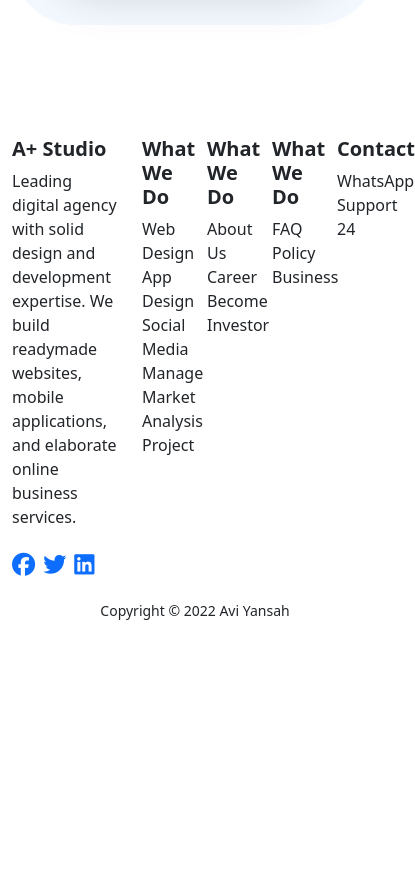
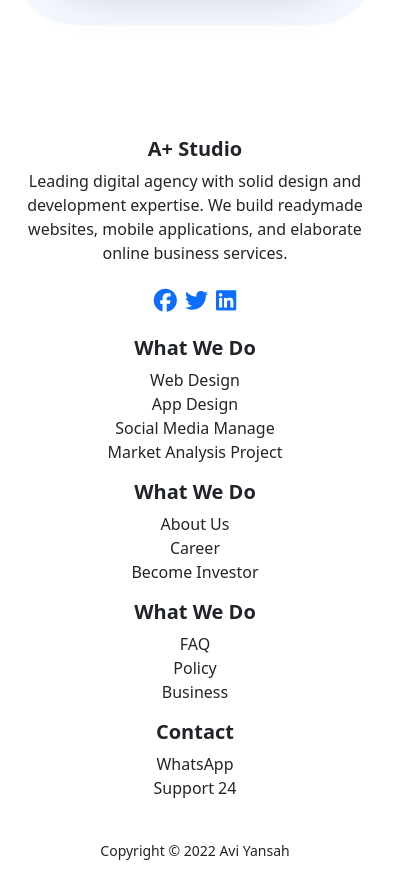
Before and after one commit to learnertariq/a_plus_studio, a plain HTML site: page index.html in a window 390 px wide. Shown: the part 4600-5469 px from the top of the page, 415 px wide, since content can reach past the window. Before the commit the page ends 5229 px from the top, so only its background shows below. Drawn offline with nearby package versions, Linux system fonts and the light colour scheme.

Commit message:
make responsive

```diff
--- a/index.html
+++ b/index.html
@@ -361,8 +361,15 @@
                 </p>
               </div>
             </div>
-            <div class="col d-flex align-items-center justify-content-center justify-content-lg-start">
-              <div class="align-middle contact__input-container ">
+            <div
+              class="
+                col
+                d-flex
+                align-items-center
+                justify-content-center justify-content-lg-start
+              "
+            >
+              <div class="align-middle contact__input-container">
                 <div
                   class="
                     input__wrapper
@@ -371,7 +378,6 @@
                     p-2
                     rounded-pill
                     d-flex
-
                   "
                 >
                   <input
@@ -398,8 +404,8 @@
          Footer Starts
    ----------------------->
     <footer class="container">
-      <div class="row justify-content-between">
-        <div class="col col-4">
+      <div class="row justify-content-between text-center text-sm-start">
+        <div class="col col-12 col-sm-4">
           <h3 class="h4 fw-bold fs-5">A+ Studio</h3>
           <p>
             Leading digital agency with solid design and development expertise.
@@ -407,13 +413,22 @@
             online business services.
           </p>
 
-          <div class="footer__fa-links d-flex gap-2 mt-4">
+          <div
+            class="
+              footer__fa-links
+              d-flex
+              justify-content-center justify-content-sm-start
+              gap-2
+              my-4
+            "
+          >
             <i class="fab text-primary fs-3 fa-facebook"></i>
             <i class="fab text-primary fs-3 fa-twitter"></i>
             <i class="fab text-primary fs-3 fa-linkedin"></i>
           </div>
         </div>
-        <div class="col col-2">
+        <div class="row mx-0 col-12 col-sm-8 justify-content-between">
+          <div class="col col-12 col-sm-6 col-md-3">
             <h3 class="h4 fw-bold fs-5">What We Do</h3>
             <ul class="list-unstyled">
               <li>Web Design</li>
@@ -422,7 +437,7 @@
               <li>Market Analysis Project</li>
             </ul>
           </div>
-        <div class="col col-2">
+          <div class="col col-12 col-sm-6 col-md-3">
             <h3 class="h4 fw-bold fs-5">What We Do</h3>
             <ul class="list-unstyled">
               <li>About Us</li>
@@ -430,7 +445,7 @@
               <li>Become Investor</li>
             </ul>
           </div>
-        <div class="col col-2">
+          <div class="col col-12 col-sm-6 col-md-3">
             <h3 class="h4 fw-bold fs-5">What We Do</h3>
             <ul class="list-unstyled">
               <li>FAQ</li>
@@ -438,12 +453,13 @@
               <li>Business</li>
             </ul>
           </div>
-        <div class="col col-2">
+          <div class="col col-12 col-sm-6 col-md-3">
             <h3 class="h4 fw-bold fs-5">Contact</h3>
             <ul class="list-unstyled">
               <li>WhatsApp</li>
               <li>Support 24</li>
             </ul>
+          </div>
         </div>
       </div>
 
```
Lines whose indentation alone changed are shown as unchanged.
